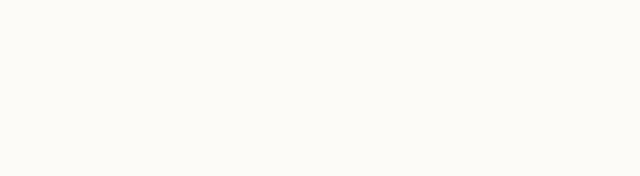
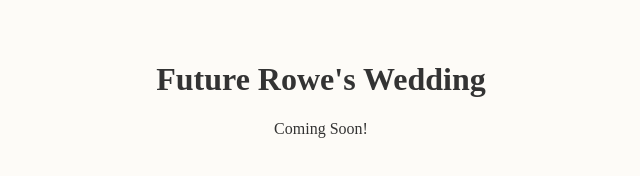
Before and after one commit to lloydrowe6/wedding-website, a plain HTML site: page index.html in a window 1280 px wide. Shown: the whole page, without its empty margins (319-959 px from the left). Drawn offline with Linux system fonts and the light colour scheme.

Commit message:
Update index.html

```diff
--- a/index.html
+++ b/index.html
@@ -1,19 +1,19 @@
 <!DOCTYPE html>
-
 <html>
-
 <head>
-	<style>
-	    body {
-		text-align: center;
+    <title>Future Rowe's</title>
+    <style>
+        body {
+            text-align: center;
             background-color: #fdfbf7;
             color: #333333;
             margin: 0;
             padding: 40px;
-		}
-	</style>
+        }
+    </style>
 </head>
 <body>
-	<title> Future Rowe's </title>
+    <h1>Future Rowe's Wedding</h1>
+    <p>Coming Soon!</p>
 </body>
 </html>
```
